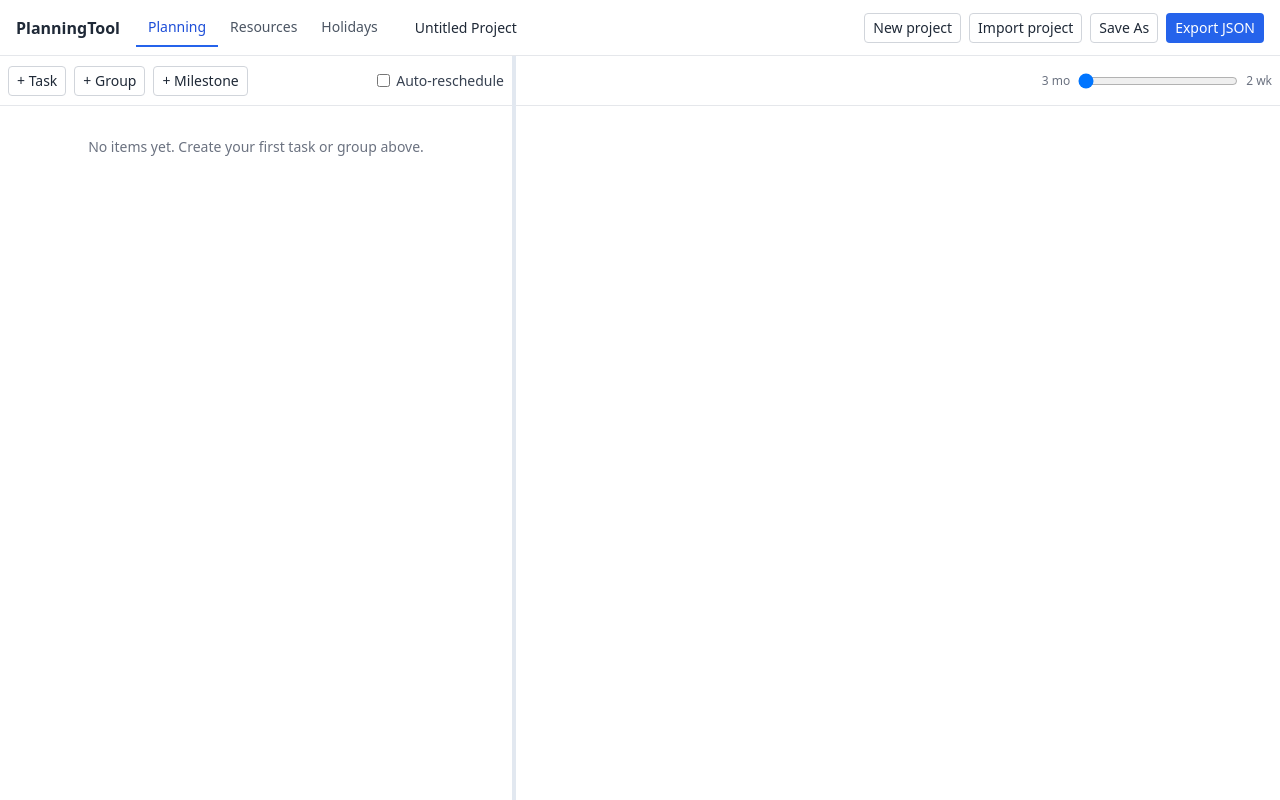
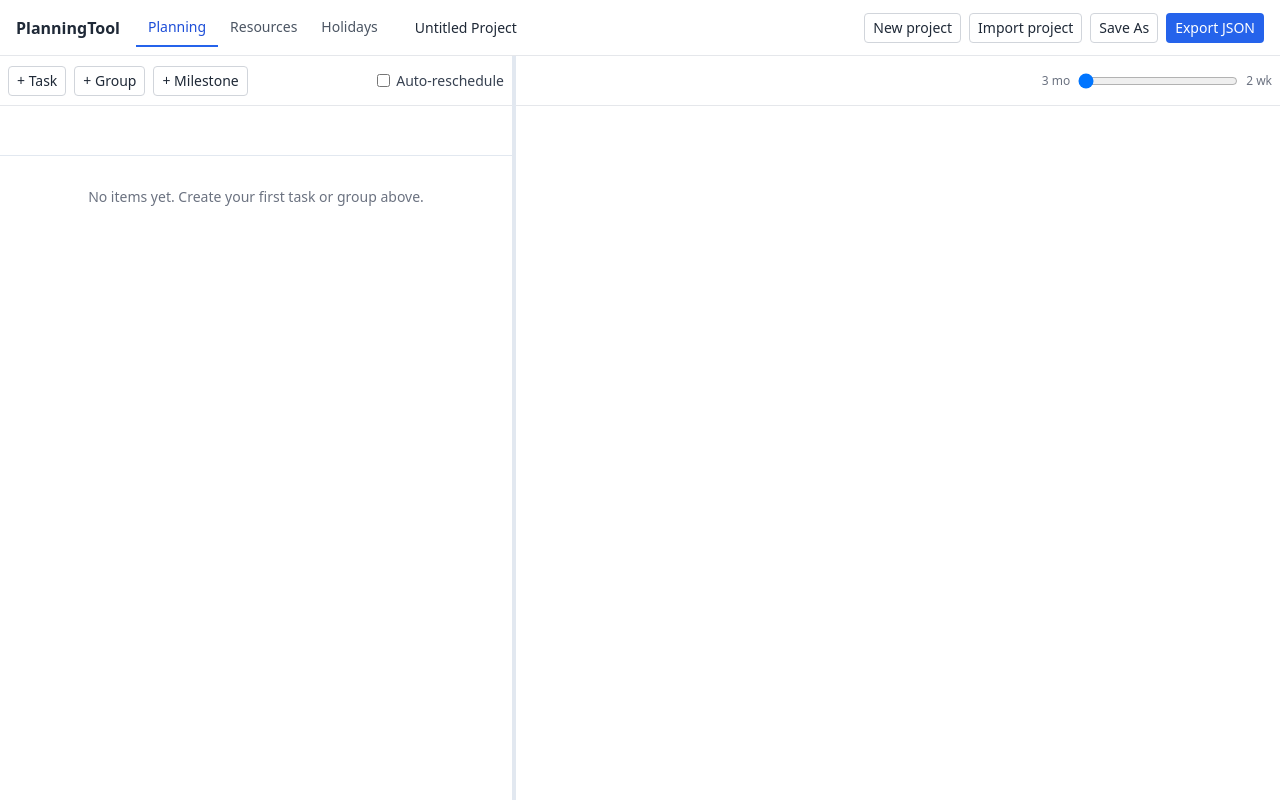
Before and after one commit to ionutgohan/ProjectPlanningTool, a React (Vite) app: page / in a window 1280 px wide. Built offline with nearby package versions, Linux system fonts and the light colour scheme.

Commit message:
realign task view with GANTT view

```diff
--- a/src/ui/planning/PlanningView.tsx
+++ b/src/ui/planning/PlanningView.tsx
@@ -2,6 +2,7 @@ import { useEffect, useRef, useState } from 'react'
 import { usePlanningStore } from '@/store/planningStore'
 import { GanttChart } from '@/ui/gantt/GanttChart'
 import { GanttToolbar } from '@/ui/gantt/GanttToolbar'
+import { GANTT_HEADER_HEIGHT } from '@/ui/gantt/constants'
 import { ItemTreeBody, ItemTreeToolbar } from './ItemTree'
 import { RescheduleDialog } from './RescheduleDialog'
 
@@ -85,6 +86,7 @@ export function PlanningView() {
     if (target.closest('.bar-wrapper[data-id]')) return
     if (target.closest('button, input, textarea, select, label, a')) return
     if (target.closest('[data-split-handle]')) return
+    if (target.closest('[data-tree-header-spacer]')) return
     setSelectedItem(null)
   }
 
@@ -99,6 +101,12 @@ export function PlanningView() {
             <div className="sticky top-0 z-20">
               <ItemTreeToolbar />
             </div>
+            <div
+              data-tree-header-spacer
+              aria-hidden
+              className="sticky z-10 bg-white border-b border-slate-200"
+              style={{ top: GANTT_HEADER_HEIGHT, height: GANTT_HEADER_HEIGHT }}
+            />
             <ItemTreeBody />
           </div>
           <div
```
